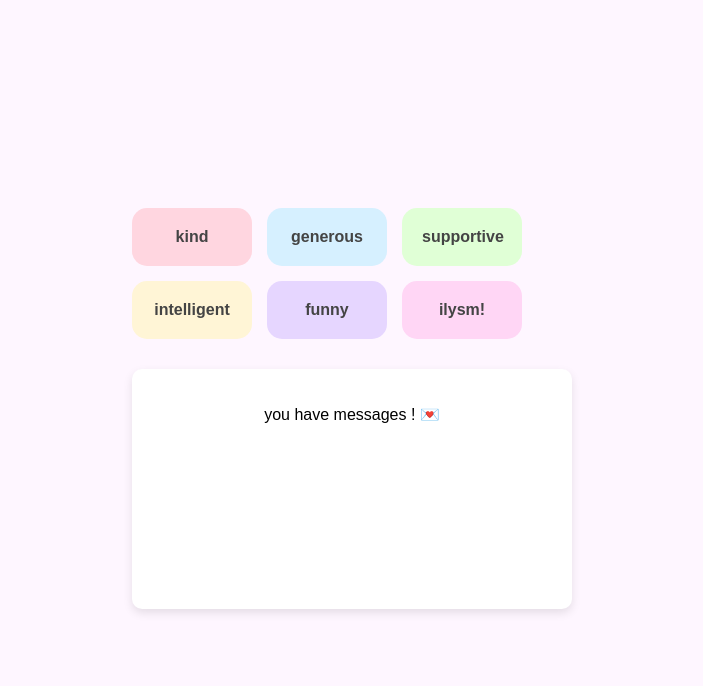
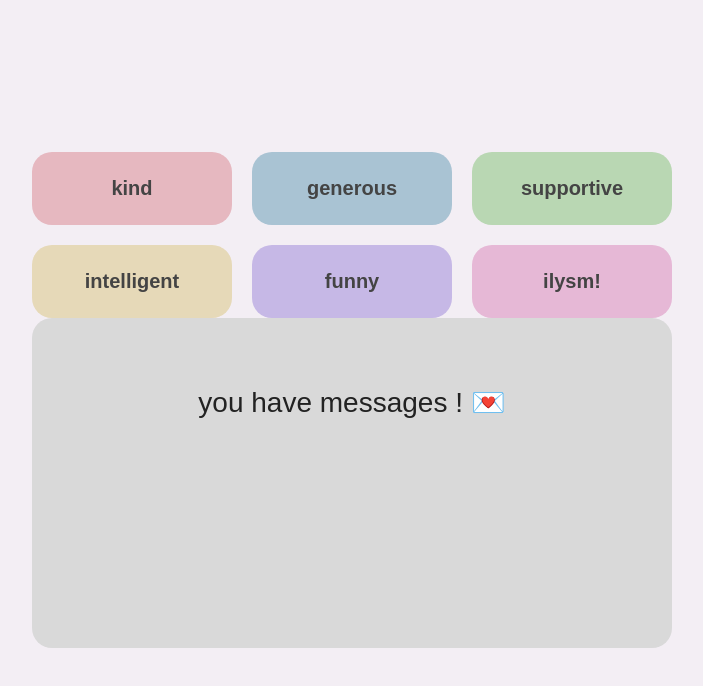
Before and after one commit to 9ivory/happy-18th-valala, a plain HTML site: page index.html in a window 1280 px wide. Shown: the whole page, without its empty margins (288-991 px from the left). Drawn offline with Linux system fonts and the light colour scheme.

Commit message:
Update style.css

```diff
--- a/style.css
+++ b/style.css
@@ -1,10 +1,11 @@
 body {
   font-family: Arial, sans-serif;
-  background: #fef6ff;
+  background: #f3eef4;
   display: flex;
   justify-content: center;
   align-items: center;
   height: 100vh;
+  margin: 0;
 }
 
 .container {
@@ -13,17 +14,18 @@ body {
 
 .boxes {
   display: grid;
-  grid-template-columns: repeat(3, 120px);
-  gap: 15px;
-  margin-bottom: 30px;
+  grid-template-columns: repeat(3, 200px);
+  gap: 20px;
+  justify-content: center;
 }
 
 .box {
-  padding: 20px;
-  border-radius: 15px;
+  padding: 25px;
+  border-radius: 20px;
   cursor: pointer;
+  font-weight: bold;
   color: #444;
-  font-weight: bold;
+  font-size: 20px;
   transition: transform 0.2s;
 }
 
@@ -31,19 +33,22 @@ body {
   transform: scale(1.05);
 }
 
-/* pastel colors */
-.box:nth-child(1) { background: #ffd6e0; }
-.box:nth-child(2) { background: #d6f0ff; }
-.box:nth-child(3) { background: #e0ffd6; }
-.box:nth-child(4) { background: #fff5d6; }
-.box:nth-child(5) { background: #e6d6ff; }
-.box:nth-child(6) { background: #ffd6f5; }
+.box:nth-child(1) { background: #e6b8c0; }
+.box:nth-child(2) { background: #a9c3d3; }
+.box:nth-child(3) { background: #b9d7b3; }
+.box:nth-child(4) { background: #e6d9b8; }
+.box:nth-child(5) { background: #c6b8e6; }
+.box:nth-child(6) { background: #e6b8d6; }
 
 .letter {
-  width: 400px;
-  height: 200px;
-  background: white;
-  border-radius: 10px;
-  padding: 20px;
-  box-shadow: 0 4px 10px rgba(0,0,0,0.1);
+  grid-column: span 3;       /* key fix */
+  background: #d9d9d9;
+  border-radius: 20px;
+  padding: 40px;
+  height: 250px;
+  display: flex;
+  justify-content: center;
+  align-items: flex-start;
+  font-size: 28px;
+  color: #222;
 }
```
